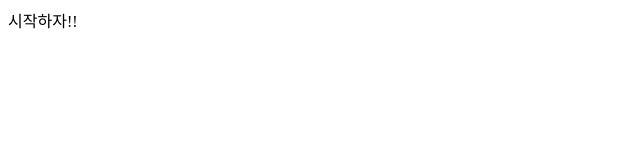
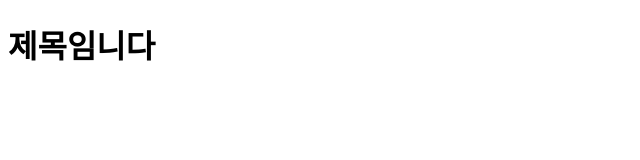
Before and after one commit to kkh0331/MyProfile, a plain HTML site: page index.html in a window 1280 px wide. Shown: the whole page, without its empty margins (0-640 px from the left). Drawn offline with Linux system fonts and the light colour scheme.

Commit message:
feat: 제목 추가
commit message 연습

```diff
--- a/index.html
+++ b/index.html
@@ -8,7 +8,8 @@
 </head>
 
 <body>
-    시작하자!!
+    <h1>제목임니다</h1>
+
 </body>
 
 </html>
```
